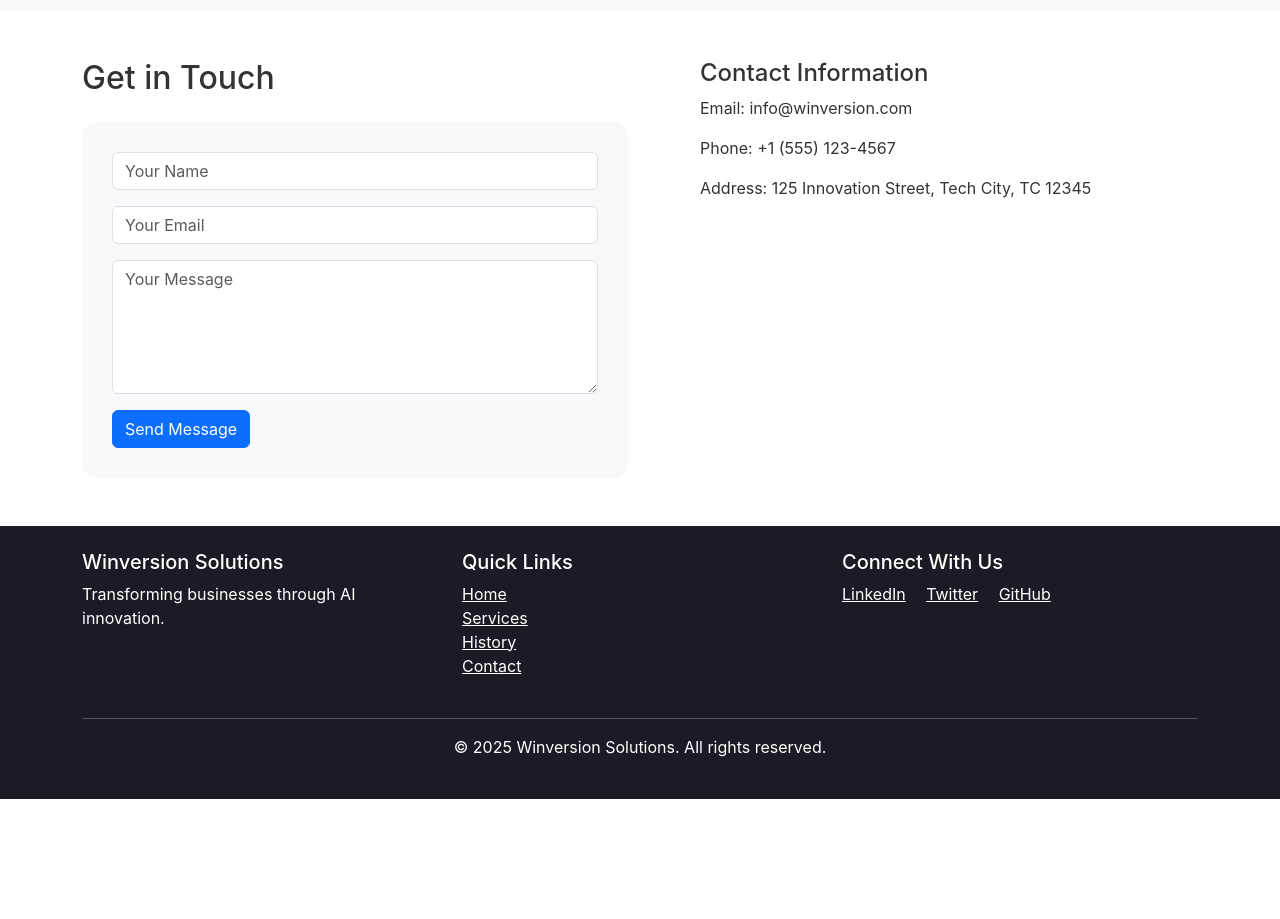
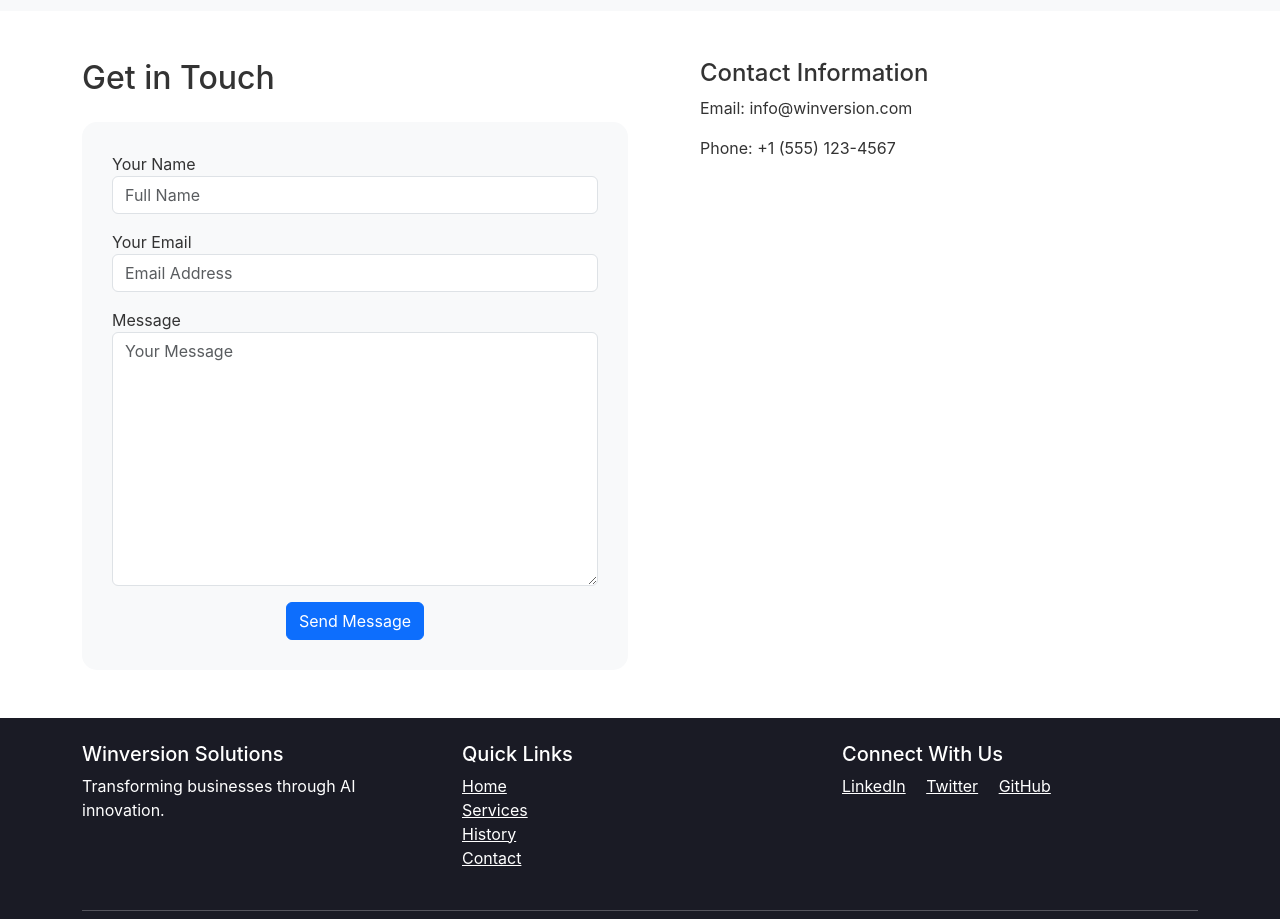
Before and after one commit to illia-shapovalov/winversion-web, a plain HTML site: page index.html in a window 1280 px wide. Shown: the part 1480-2399 px from the top of the page. Before the commit the page ends 2279 px from the top, so only its background shows below. Drawn offline with nearby package versions, Linux system fonts and the light colour scheme.

Commit message:
made adjustment to the email form and commented address

```diff
--- a/index.html
+++ b/index.html
@@ -180,25 +180,39 @@
             <div class="row">
                 <div class="col-lg-6 fade-in">
                     <h2 class="mb-4">Get in Touch</h2>
-                    <form class="contact-form">
-                        <div class="mb-3">
-                            <input type="text" class="form-control" placeholder="Your Name">
-                        </div>
-                        <div class="mb-3">
-                            <input type="email" class="form-control" placeholder="Your Email">
-                        </div>
-                        <div class="mb-3">
-                            <textarea class="form-control" rows="5" placeholder="Your Message"></textarea>
-                        </div>
-                        <button type="submit" class="btn btn-primary">Send Message</button>
-                    </form>
+
+					<form target="_blank" action="https://formsubmit.co/info@winversion.com" method="POST" role="form" class="contact-form">
+						<input type="hidden" name="_captcha" value="false">
+						<input type="hidden" name="_next" value="https://www.winversion.com/thanks.html">
+						<input type="hidden" name="_subject" value="New email from Website!">
+					  <div class="row">
+						<div class="form-group mb-3">
+						  <label for="name">Your Name</label>
+						  <input type="text" name="name" id="name" class="form-control" placeholder="Full Name" required>
+						</div>
+						<div class="form-group mb-3">
+						  <label for="name">Your Email</label>
+						  <input type="email" name="email" id="email" class="form-control" placeholder="Email Address" required>
+						</div>
+					  </div>
+					  <div class="form-group mb-3">
+						<label for="name">Message</label>
+						<textarea placeholder="Your Message" class="form-control" name="message" id="message" rows="10" required></textarea>
+					  </div>
+					  <!--<div class="my-3">
+						<div class="loading">Loading</div>
+						<div class="error-message"></div>
+						<div class="sent-message">Your message has been sent. Thank you!</div>
+					  </div>-->
+					  <div class="text-center"><button type="submit" class="btn btn-primary">Send Message</button></div>
+					</form>
                 </div>
                 <div class="col-lg-6 fade-in">
                     <div class="ps-lg-5">
                         <h4>Contact Information</h4>
                         <p>Email: info@winversion.com</p>
                         <p>Phone: +1 (555) 123-4567</p>
-                        <p>Address: 125 Innovation Street, Tech City, TC 12345</p>
+                        <!--<p>Address: 125 Innovation Street, Tech City, TC 12345</p>-->
                     </div>
                 </div>
             </div>
```
